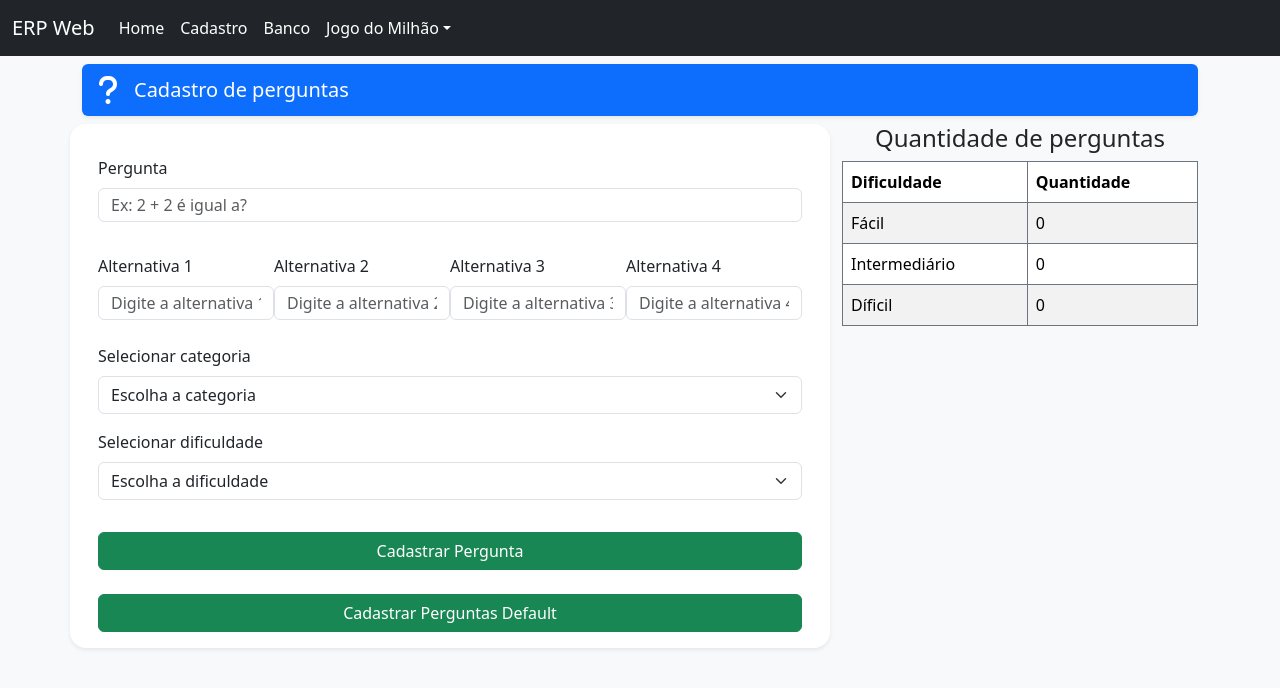
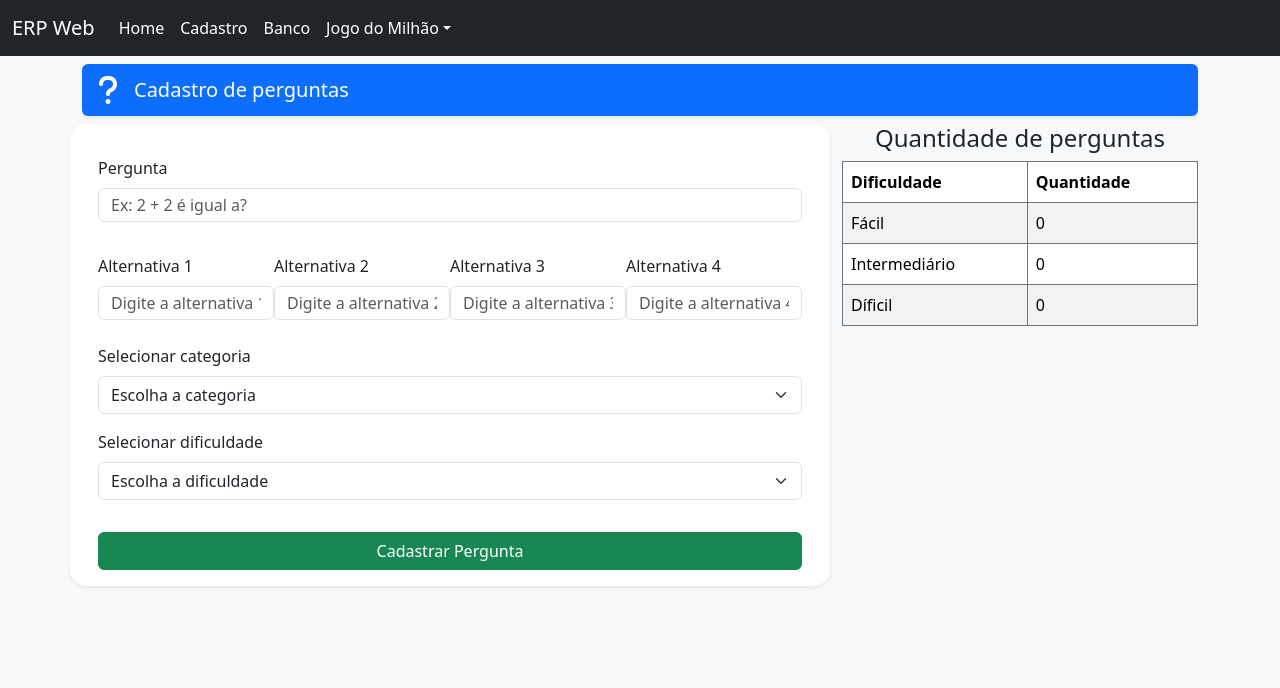
Before and after one commit to mgabrielgc27/caixa, a React (Vite) app: page /perguntas in a window 1280 px wide. Shown: the top 688 px of the page. Built offline with nearby package versions, Linux system fonts and the light colour scheme.

Commit message:
passei tudo para services

```diff
--- a/src/pages/jogo/jogo.jsx
+++ b/src/pages/jogo/jogo.jsx
@@ -180,7 +180,8 @@ export default function jogo() {
 
     const comprarAjudaCarta = () => {
         try {
-            comprarAjudaCartas(cartasIsDisable, setCartasIsDisable, calcularSaldo, historico, seleçãoNome, tiposOperação)
+            const historicoTemp = comprarAjudaCartas(cartasIsDisable, setCartasIsDisable, calcularSaldo, historico, seleçãoNome, tiposOperação)
+            localStorage.setItem('historico', JSON.stringify(historicoTemp))
         } catch (error) {
             alert(error.message)
         }
@@ -188,7 +189,8 @@ export default function jogo() {
 
     const comprarAjudaConvidado = () => {
         try {
-            comprarAjudaConvidados(convidadosIsDisable, setConvidadosIsDisable, calcularSaldo, historico, seleçãoNome, tiposOperação)
+            const historicoTemp = comprarAjudaConvidados(convidadosIsDisable, setConvidadosIsDisable, calcularSaldo, historico, seleçãoNome, tiposOperação)
+            localStorage.setItem('historico', JSON.stringify(historicoTemp))
         } catch (error) {
             alert(error.message)
         }
@@ -670,21 +672,21 @@ export default function jogo() {
                                         <div className='col-lg-4'>
                                             <div className='d-flew bg-warning bg-gradient align-items-center justify-content-center border border-2 border-white rounded'>
                                                 {modoJogo != 'Modo treinamento' ?
-                                                    <><h3>{PONTOS[rodada - 1].errar}</h3><h3>errar</h3></> : <h5>Modo treinamento</h5>}
+                                                    <><h3>{PONTOS[rodada - 1].errar+pontuaçãoPerguntaAleatoria}</h3><h3>errar</h3></> : <h5>Modo treinamento</h5>}
                                             </div>
                                         </div>
 
                                         <div className='col-lg-4'>
                                             <div className='d-flew bg-warning bg-gradient align-items-center justify-content-center border border-2 border-white rounded'>
                                                 {modoJogo != 'Modo treinamento' ?
-                                                    <><h3>{PONTOS[rodada - 1].parar}</h3><h3>parar</h3></> : <h5>Modo treinamento</h5>}
+                                                    <><h3>{(PONTOS[rodada - 1].parar+pontuaçãoPerguntaAleatoria)}</h3><h3>parar</h3></> : <h5>Modo treinamento</h5>}
                                             </div>
                                         </div>
 
                                         <div className='col-lg-4'>
                                             <div className='d-flew bg-warning bg-gradient align-items-center justify-content-center border border-2 border-white rounded'>
                                                 {modoJogo != 'Modo treinamento' ?
-                                                    <><h3>{rodada === numeroRodadaAleatoria ? (PONTOS[rodada - 1].acertar*2) : PONTOS[rodada - 1].acertar}</h3><h3>acertar</h3></> : <h5>Modo treinamento</h5>}
+                                                    <><h3>{rodada === numeroRodadaAleatoria ? (PONTOS[rodada - 1].acertar*2) : (PONTOS[rodada - 1].acertar+pontuaçãoPerguntaAleatoria)}</h3><h3>acertar</h3></> : <h5>Modo treinamento</h5>}
                                             </div>
                                         </div>
 
--- a/src/pages/jogo/perguntas.jsx
+++ b/src/pages/jogo/perguntas.jsx
@@ -158,14 +158,14 @@ export default function perguntas() {
 
                             </div>
 
-                            {<div className='d-flex flex-column pt-4'>
+                            {/*<div className='d-flex flex-column pt-4'>
                                 <Button
                                     tipoBotao="btn btn-success"
                                     onClick={inicializarPerguntasDefault}>
                                     Cadastrar Perguntas Default
                                 </Button>
 
-                            </div>}
+                            </div>*/}
 
                         </div>
 
--- a/src/service/jogo.js
+++ b/src/service/jogo.js
@@ -492,8 +492,8 @@ export const comprarAjudaConvidados = (convidadosIsDisable, setConvidadosIsDisab
         if (1000 > calcularSaldo(historico.filter(h => h.cliente == seleçãoNome))) {
             throw new Error('Saldo insuficiente')
         }
-
-        realizarOperação(historico, seleçãoNome, 'CP', '1000', tiposOperação, '')
+        const historicoTemp = realizarOperação(historico, seleçãoNome, 'CP', '1000', tiposOperação, '')
+        return historicoTemp;
     }
 }
 
@@ -505,9 +505,9 @@ export const comprarAjudaCartas = (cartasIsDisable, setCartasIsDisable, calcular
         if (1000 > calcularSaldo(historico.filter(h => h.cliente == seleçãoNome))) {
             throw new Error('Saldo insuficiente')
         }
-        realizarOperação(historico, seleçãoNome, 'CP', '1000', tiposOperação)
+        const historicoTemp = realizarOperação(historico, seleçãoNome, 'CP', '1000', tiposOperação)
+        return historicoTemp;
     }
-
 }
 
 export function passarPerguntas(setAlternativasIsDisable, rodada, listaPerguntasJogo, RODADA_FACIL, RODADA_INTERMEDIARIA, RODADA_DIFICIL, setlistaPerguntasJogo, pulos) {
```
